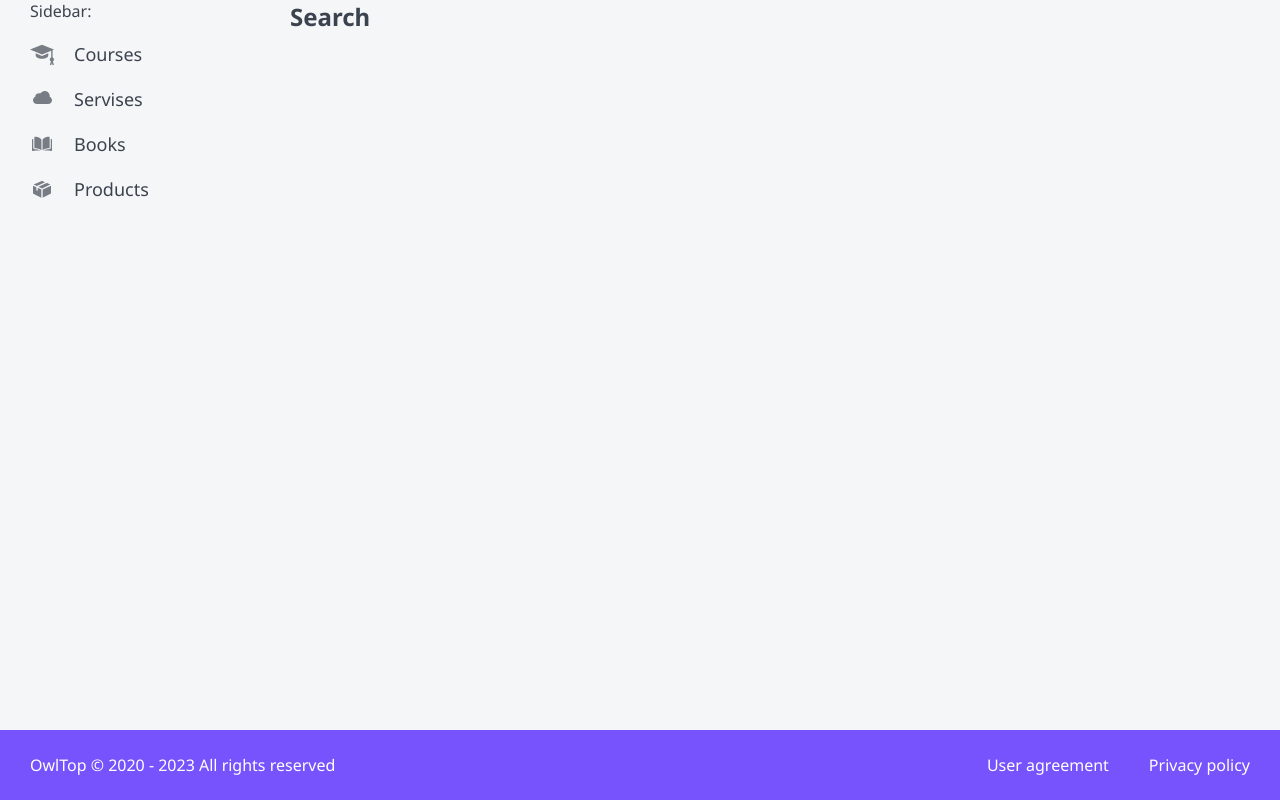
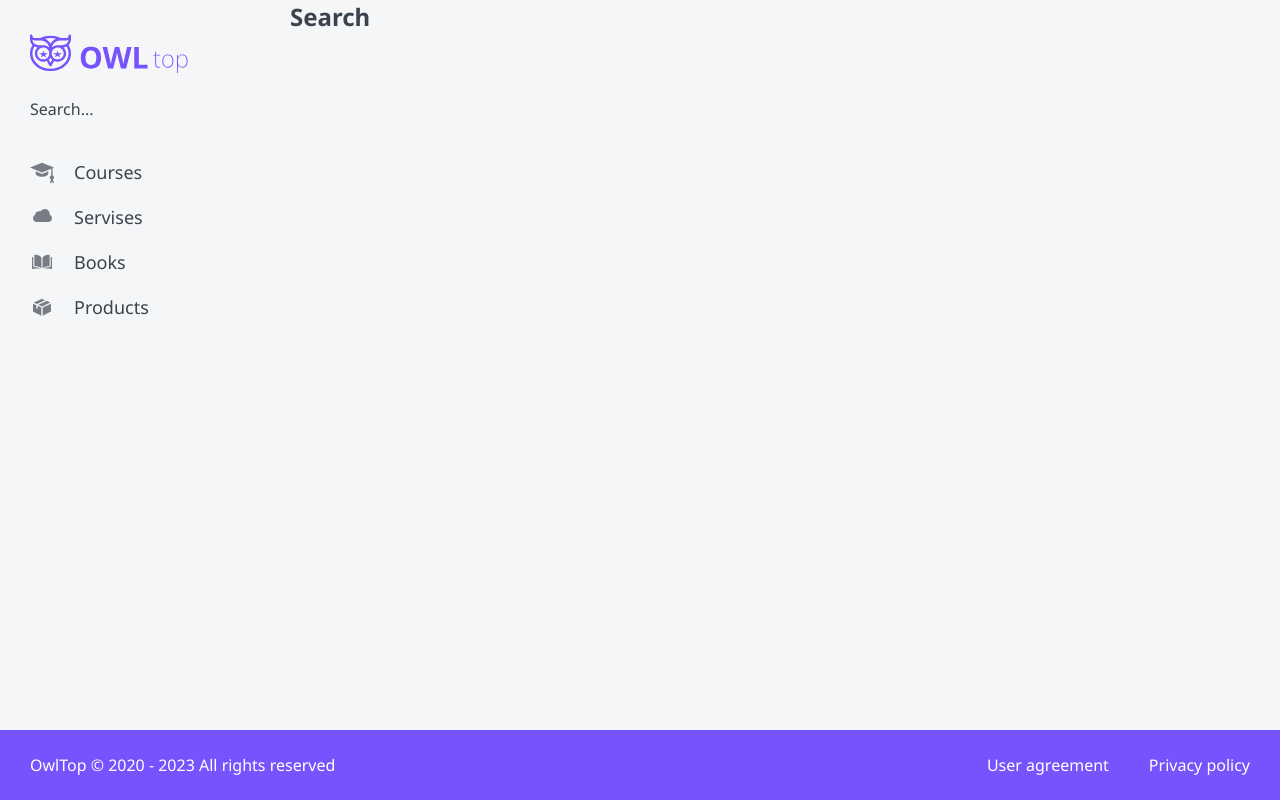
Before and after one commit to svvdovkina/ratings-site, a Next.js app: page /search in a window 1280 px wide. Built offline with nearby package versions, Linux system fonts and the light colour scheme.

Commit message:
finish sidebar

```diff
--- a/layout/Sidebar/Sidebar.module.css
+++ b/layout/Sidebar/Sidebar.module.css
@@ -1,3 +1,9 @@
 .sidebar{
-    color: inherit;
+    display: grid;
+    align-content: start;
+    gap: 20px;
 }
+
+.logo {
+    margin-top: 34px;
+}
--- a/layout/Sidebar/Sidebar.tsx
+++ b/layout/Sidebar/Sidebar.tsx
@@ -2,11 +2,13 @@ import { SidebarProps } from "./Sidebar.props"
 import styles from "./Sidebar.module.css"
 import classnames from 'classnames'
 import { Menu } from "../Menu/Menu"
+import Logo from "../logo.svg"
 
 export const Sidebar = ({className, ...props }: SidebarProps)
 : JSX.Element =>{
     return <div {...props} className={classnames(className, styles.sidebar)}>
-        Sidebar:
+        <Logo className={styles.logo}/>
+        <div>Search...</div>
         <Menu/>
     </div>
 }
```
Also changed, not shown: layout/logo.svg (added).
